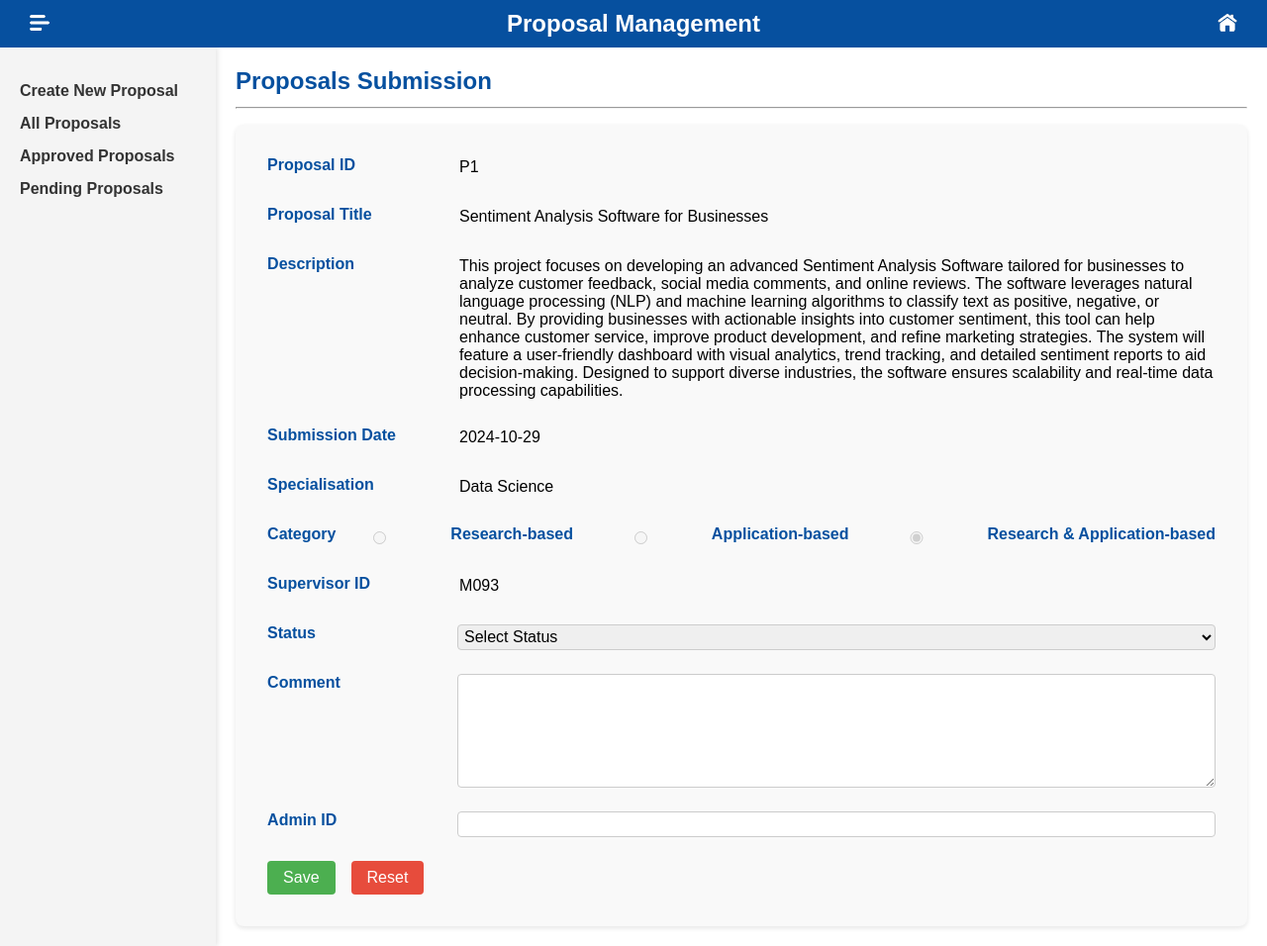
After one commit to FYPWise/FYPWise-web, a PHP site: page /project-proposal-mgt/proposal-status-management-page.html in a window 1280 px wide. The commit adds this page. Shown: the whole page at 99% size. Run offline with PHP 8.4, Linux system fonts and the light colour scheme; some web fonts are replaced.

Commit message:
✨ Added proposal status management page

```diff
--- a/css/form-style.css
+++ b/css/form-style.css
@@ -81,3 +81,10 @@
 .btn:hover {
     opacity: 0.8;
 }
+
+.form-group p {
+    padding: 0.15em;
+    font-size: 1em;
+    width: 80%;
+    margin: 0;
+}
--- /dev/null
+++ b/project-proposal-mgt/proposal-status-management-page.html
@@ -0,0 +1,138 @@
+<!DOCTYPE html>
+<html lang="en">
+<head>
+    <meta charset="UTF-8">
+    <meta name="viewport" content="width=device-width, initial-scale=1.0">
+    <title>Proposal Submission</title>
+    <link rel="stylesheet" href="../css/proposal-management-style.css">
+    <link rel="stylesheet" href="../css/form-style.css">
+</head>
+<body>
+    <!-- Header Section -->
+    <header>
+        <button id="user-side-menu"><a href="#"><img src="../assets/user_side_menu.png" alt="Menu"></a></button>
+        <h2>Proposal Management</h2>
+        <button id="home"><a href="#"><img src="../assets/home.png" alt="Home"></a></button>
+    </header>
+
+    <!-- Main Content -->
+    <div class="container">
+        <!-- Side Menu -->
+        <nav class="side-menu">
+            <ul>
+                <li><a href="#">Create New Proposal</a></li>
+                <li><a href="#">All Proposals</a></li>
+                <li><a href="#">Approved Proposals</a></li>
+                <li><a href="#">Pending Proposals</a></li>
+            </ul>
+        </nav>
+
+        <!-- Proposal Submission Form -->
+        <div class="content">
+            <h2 class="form-title">Proposals Submission</h2>
+            <hr />
+            <form class="proposal-form" id="proposalForm">
+                <!-- auto-generated Proposal ID -->
+                <div class="form-group ">
+                    <label for="proposal-id">Proposal ID</label>
+                    <p id="proposal-id" class="proposal-id">P1</p>
+                </div>
+
+                <div class="form-group">
+                    <label for="proposal-title">Proposal Title</label>
+                    <p id="proposal-title" name="proposal-title">Sentiment Analysis Software for Businesses</p>
+                </div>
+
+                <div class="form-group">
+                    <label for="description">Description</label>
+                    <p id="description" name="description">
+                        This project focuses on developing an advanced Sentiment Analysis Software tailored for businesses to analyze customer feedback,
+                        social media comments, and online reviews. The software leverages natural language processing (NLP) and machine learning algorithms
+                        to classify text as positive, negative, or neutral. By providing businesses with actionable insights into customer sentiment,
+                        this tool can help enhance customer service, improve product development, and refine marketing strategies.
+                        The system will feature a user-friendly dashboard with visual analytics, trend tracking, and detailed sentiment reports to aid decision-making.
+                        Designed to support diverse industries, the software ensures scalability and real-time data processing capabilities.
+                    </p>
+                </div>
+
+                <div class="form-group">
+                    <label for="submission-date">Submission Date</label>
+                    <p id="submission-date" name="submission-date">2024-10-29</p>
+                </div>
+
+                <div class="form-group">
+                    <label for="specialisation">Specialisation</label>
+                    <p id="specialisation" name="specialisation">Data Science</p>
+                </div>
+
+                <div class="form-group">
+                    <label>Category</label>
+                    <div class="radio-group">
+                        <input type="radio" id="research-based" name="category" value="research" disabled>
+                        <label for="research-based">Research-based</label>
+
+                        <input type="radio" id="application-based" name="category" value="application" disabled>
+                        <label for="application-based">Application-based</label>
+
+                        <input type="radio" id="both" name="category" value="research-application" checked="false" disabled>
+                        <label for="both">Research & Application-based</label>
+                    </div>
+                </div>
+
+                <div class="form-group">
+                    <label for="supervisor-id">Supervisor ID</label>
+                    <p id="supervisor-id" name="supervisor-id">M093</p>
+                </div>
+
+                <div class="form-group">
+                    <label for="status">Status</label>
+                    <select id="status" name="status" required>
+                        <option value="" disabled selected>Select Status</option>
+                        <option value="Accepted">Accepted</option>
+                        <option value="Rejected">Rejected</option>
+                        <option value="Pending">Pending</option>
+                    </select>
+                </div>
+
+                <div class="form-group">
+                    <label for="comment">Comment</label>
+                    <textarea id="comment" name="comment" rows="6"></textarea>
+                </div>
+
+                <div class="form-group">
+                    <label for="admin-id">Admin ID</label>
+                    <input type="text" id="admin-id" name="admin-id" required>
+                </div>
+
+                <!-- save and reset buttons -->
+                <div class="form-buttons">
+                    <button type="submit" class="btn submit-btn">Save</button>
+                    <button type="reset" class="btn reset-btn">Reset</button>
+                </div>
+            </form>
+        </div>
+    </div>
+
+    <script>
+        document.getElementById("proposalForm").addEventListener("submit", function(event) {
+            event.preventDefault(); // Prevent form submission
+
+            // Collect form data
+            const statusData = {
+                status: document.getElementById("status").value,
+                comment: document.getElementById("comment").value,
+                adminID: document.getElementById("admin-id").value,
+            };
+
+            // Display the data in an alert
+            let displayMessage = `
+                Status: ${statusData.status}
+                Comment: ${statusData.comment}
+                Admin ID: ${statusData.adminID}
+            `;
+
+            alert(`Proposal status updated successfully!\n\n${displayMessage}`);
+        });
+    </script>
+</body>
+</html>
```
